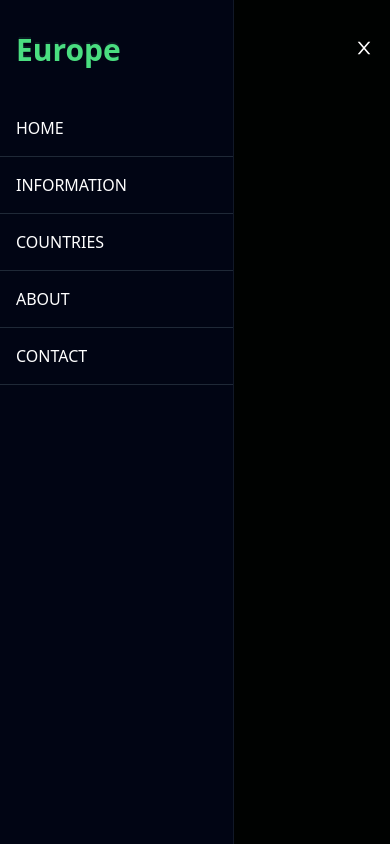
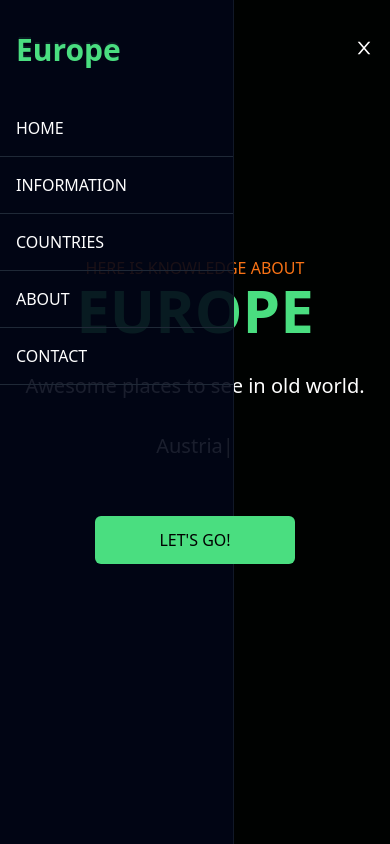
Before and after one commit to dawid-majewski-pl/europe, a React (Create React App) app: page / in a window 390 px wide. Built offline with nearby package versions, Linux system fonts and the light colour scheme.

Commit message:
Home component added and styled for mobile and desktop.

```diff
--- a/package.json
+++ b/package.json
@@ -10,6 +10,7 @@
     "react-dom": "^18.2.0",
     "react-icons": "^4.10.1",
     "react-scripts": "5.0.1",
+    "react-typed": "^1.2.0",
     "web-vitals": "^2.1.4"
   },
   "scripts": {
--- a/src/App.js
+++ b/src/App.js
@@ -1,10 +1,12 @@
 import React from 'react';
 import Navbar from './components/Navbar';
+import Home from './components/Home';
 
 function App() {
   return (
     <div>
       <Navbar />
+      <Home />
     </div>
   );
 }
--- /dev/null
+++ b/src/components/Home.jsx
@@ -0,0 +1,24 @@
+import React from 'react'
+import Typed from 'react-typed';
+
+const Home = () => {
+    return (
+        <div className='text-white'>
+           <div className='max-w=[800px] mt-[-96px] w-full h-screen mx-auto text-center flex flex-col justify-center'>
+                <p className= 'text-orange-500 uppercase md:text-xl'>Here is knowledge about</p>
+                <h2 className='text-green-400 text-6xl md:text-7xl font-bold uppercase pb-8'>Europe</h2>
+                <div>
+                    <p className='text-xl md:text-3xl'>Awesome places to see in old world.</p>
+                    <div className='py-8'>
+                        <Typed className='text-xl md:text-2xl' strings={[
+                            "Aland Islands","Albania","Andorra","Austria","Belarus","Belgium","Bosnia and Herzegovina","Bulgaria","Croatia","Czech Republic","Denmark","Estonia","Faroe Islands","Finland","France","Germany","Gibraltar","Greece","Guernsey","Holy See (Vatican City State)","Hungary","Iceland","Ireland","Isle of Man","Italy","Jersey","Kosovo","Latvia","Liechtenstein","Lithuania","Luxembourg","Macedonia, the Former Yugoslav Republic of","Malta","Moldova, Republic of","Monaco","Montenegro","Netherlands","Norway","Poland","Portugal","Romania","San Marino","Serbia","Serbia and Montenegro","Slovakia","Slovenia","Spain","Svalbard and Jan Mayen","Sweden","Switzerland","Ukraine","United Kingdom"
+                        ]} typeSpeed={40} backSpeed={40} loop/>
+                    </div>
+                </div>
+                <button className='bg-green-400 text-black w-[200px] uppercase rounded-md font-medium my-6 mx-auto py-3 duration-300 top-0 hover:scale-110 relative hover:top-2'>Let's go!</button>
+           </div>
+        </div>
+    )
+}
+
+export default Home;
--- a/src/components/Navbar.jsx
+++ b/src/components/Navbar.jsx
@@ -21,7 +21,7 @@ const handleNav = () => {
             <div onClick={handleNav} className='block md:hidden'>
                 {!nav ? <AiOutlineClose size={20}/> : <AiOutlineMenu size={20}/>}
             </div>
-            <div className={!nav ? 'fixed left-0 top-0 w-[60%] h-full border-r border-r-gray-900 bg-slate-950 bg-opacity-90 ease-out duration-500' : 'fixed left-[-100%]'}>
+            <div className={!nav ? 'fixed left-0 top-0 w-[60%] h-full border-r border-r-gray-900 bg-slate-950 bg-opacity-90 ease-out duration-500 md:hidden' : 'fixed left-[-100%]'}>
                 <h2 className='w-full text-3xl font-bold text-green-400 mx-4 my-8'>Europe</h2>
                 <ul className='uppercase'>
                     <li className='p-4 border-b border-b-gray-800'>Home</li>
```
Also changed, not shown: 1 other file (tests, documents, lock files or other folders).
